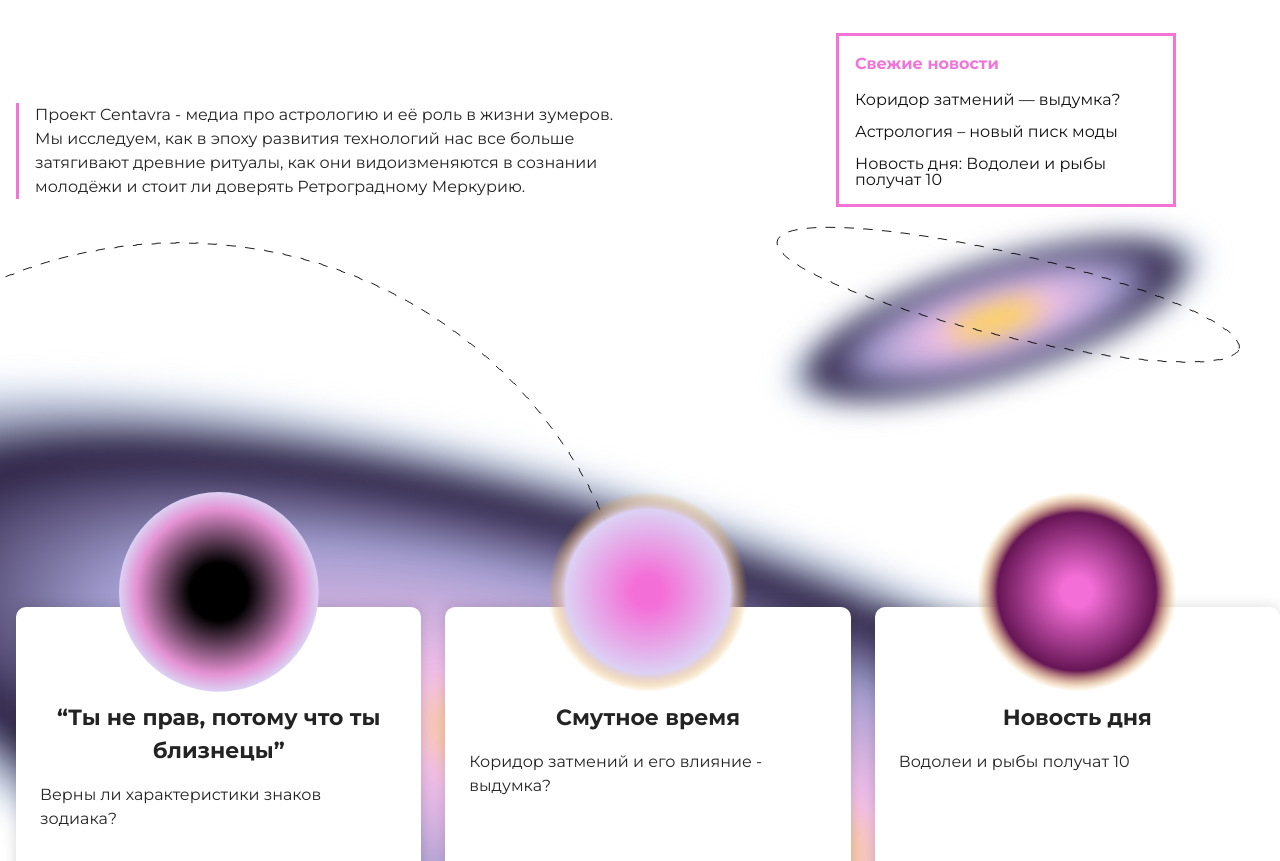
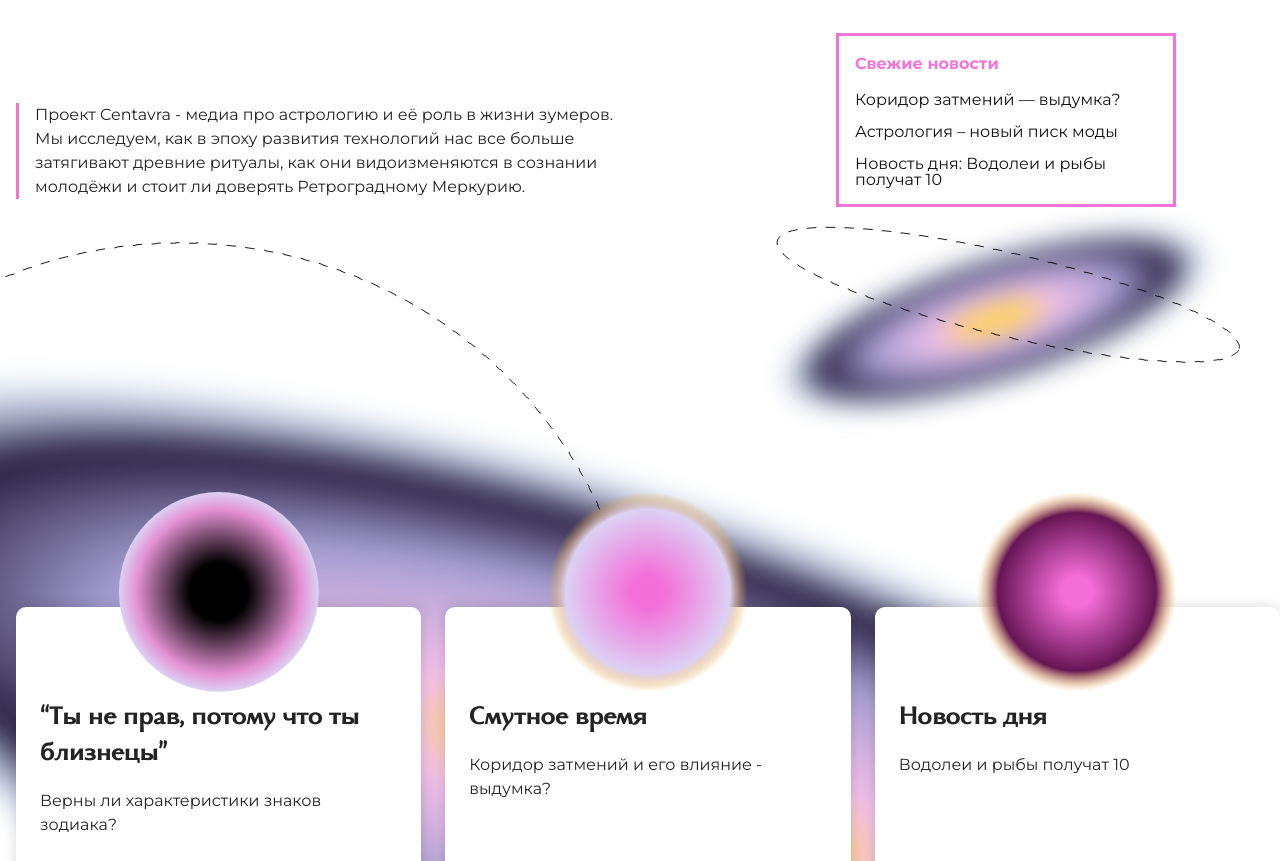
Before and after one commit to alyaskana/mini_smi, a plain HTML site: page index.html in a window 1280 px wide. Shown: the part 91-952 px from the top of the page. Drawn offline with Linux system fonts and the light colour scheme.

Commit message:
шрифт добавила

```diff
--- a/assets/custom/styles.css
+++ b/assets/custom/styles.css
@@ -1,3 +1,9 @@
+@font-face {
+  font-family: "Beatrix Antiqua";
+  src: url("beatrix-antiqua.regular.ttf") format("truetype");
+  font-style: normal;
+  font-weight: normal;
+}
 :root {
   --pink: #F374D9;
 }
@@ -60,6 +66,7 @@ body * {
 }
 
 .card {
+  /* text-align: center; */
   background-color: white;
   border-radius: 10px;
   position: relative;
@@ -80,8 +87,9 @@ body * {
 .card_title {
   margin: 70px 0 16px;
   font-weight: bold;
-  font-size: 22px;
-  text-align: center;
+  font-size: 24px;
+  /* text-align: center; */
+  font-family: "Beatrix Antiqua";
 }
 
 .card_text {
```
Also changed, not shown: assets/custom/beatrix-antiqua.regular.ttf (added).
